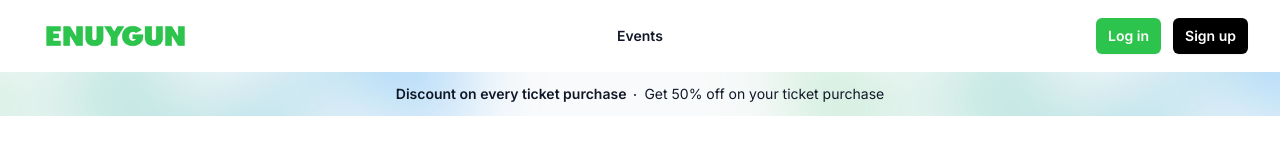
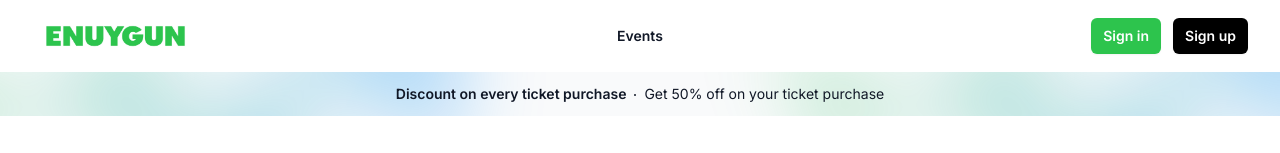
Before and after one commit to furkancanzirek/event-app, a Next.js app: page / in a window 1280 px wide. Shown: the top 153 px of the page. Built offline with nearby package versions, Linux system fonts and the light colour scheme; no server answers.

Commit message:
chore: Update login page sign up link text to "Sign up"

```diff
--- a/src/app/(auth)/layout.tsx
+++ b/src/app/(auth)/layout.tsx
@@ -10,7 +10,7 @@ const inter = Inter({ subsets: ["latin"] });
 
 export const metadata: Metadata = {
   title: "Authentication",
-  description: "Login or Register",
+  description: "Sign in or Sign up",
 };
 
 export default function AuthLayout({
--- a/src/app/(main)/components/EventPurchaseButton.tsx
+++ b/src/app/(main)/components/EventPurchaseButton.tsx
@@ -97,7 +97,7 @@ const EventPurchaseButton: React.FC<EventPurchaseButtonProps> = ({
         onClick={handleLogin}
         size={size}
       >
-        Login to Purchase
+        Sign in to Purchase
       </Button>
     );
   }
--- a/src/app/components/header/ProfileMenu.tsx
+++ b/src/app/components/header/ProfileMenu.tsx
@@ -54,7 +54,7 @@ const ProfileMenu: React.FC<ProfileMenuProps> = ({
             href="/login"
             className="px-3 py-2 text-sm font-semibold text-white rounded-md shadow-sm bg-lightGreen focus-visible:outline focus-visible:outline-2 focus-visible:outline-offset-2 focus-visible:outline-lightGreen"
           >
-            Log in
+            Sign in
           </Link>
           <Link
             href="/register"
```
